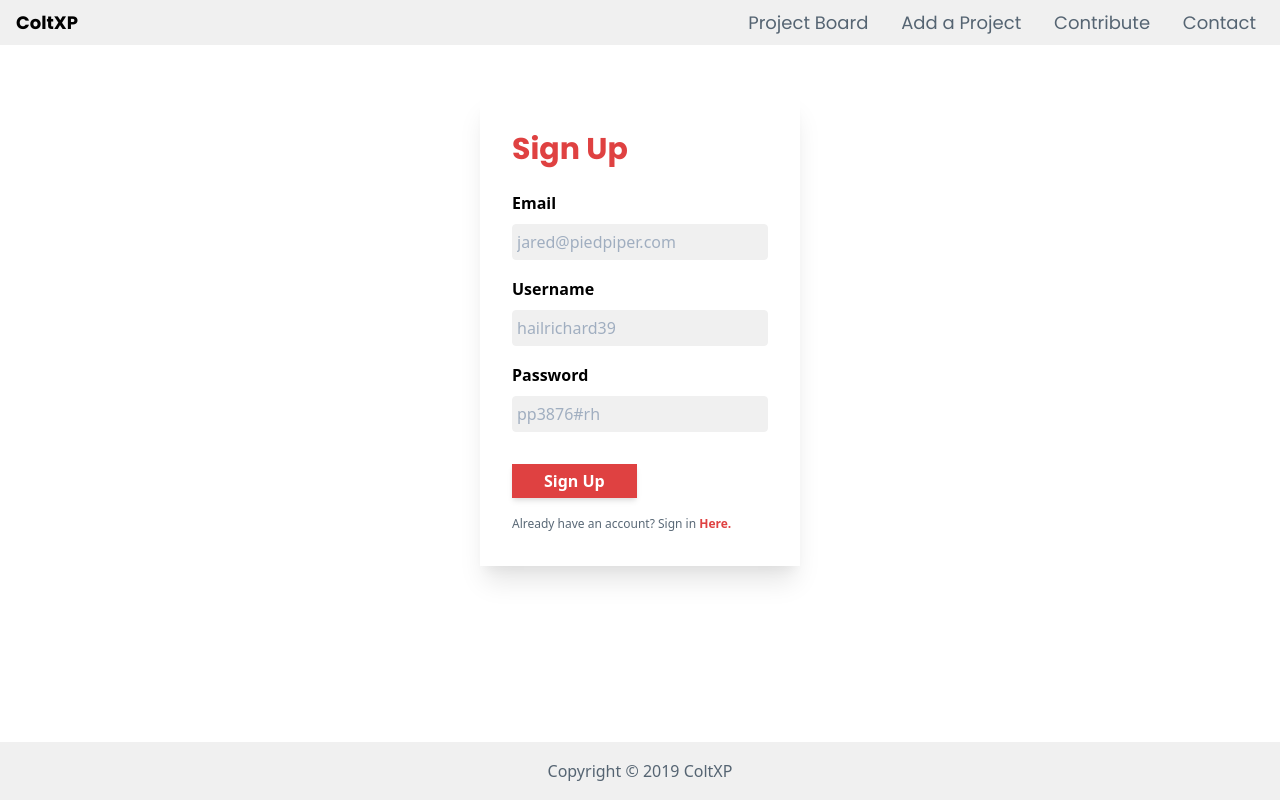
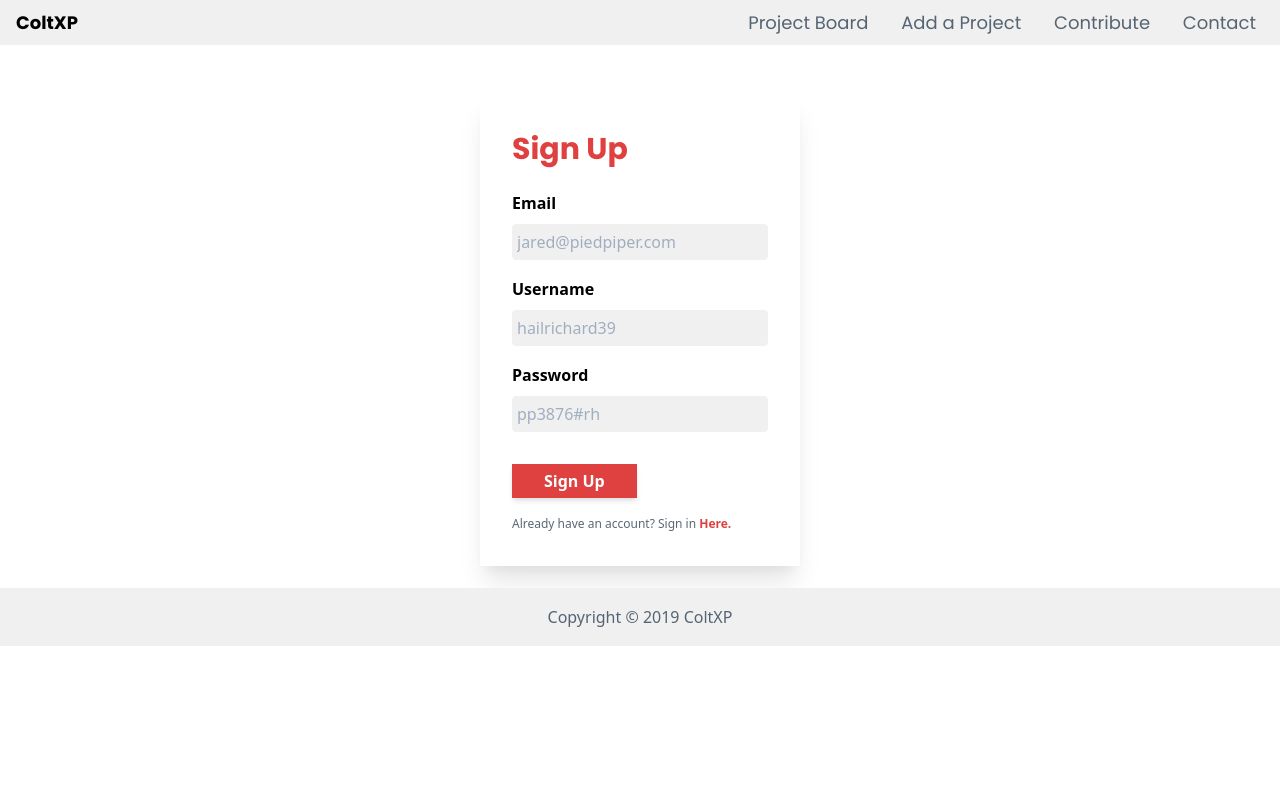
Before and after one commit to drewclem/Colt, a Nuxt app: page /signup in a window 1280 px wide. Built offline with nearby package versions, Linux system fonts and the light colour scheme; no server answers.

Commit message:
Adding position classes to app container

```diff
--- a/layouts/default.vue
+++ b/layouts/default.vue
@@ -1,5 +1,5 @@
 <template>
-  <div id="app" class="text-blue-default antialiased leading-relaxed">
+  <div id="app" class="text-blue-default antialiased leading-relaxed pb-20 relative">
     <cxp-header />
       <main>
         <nuxt />
```
